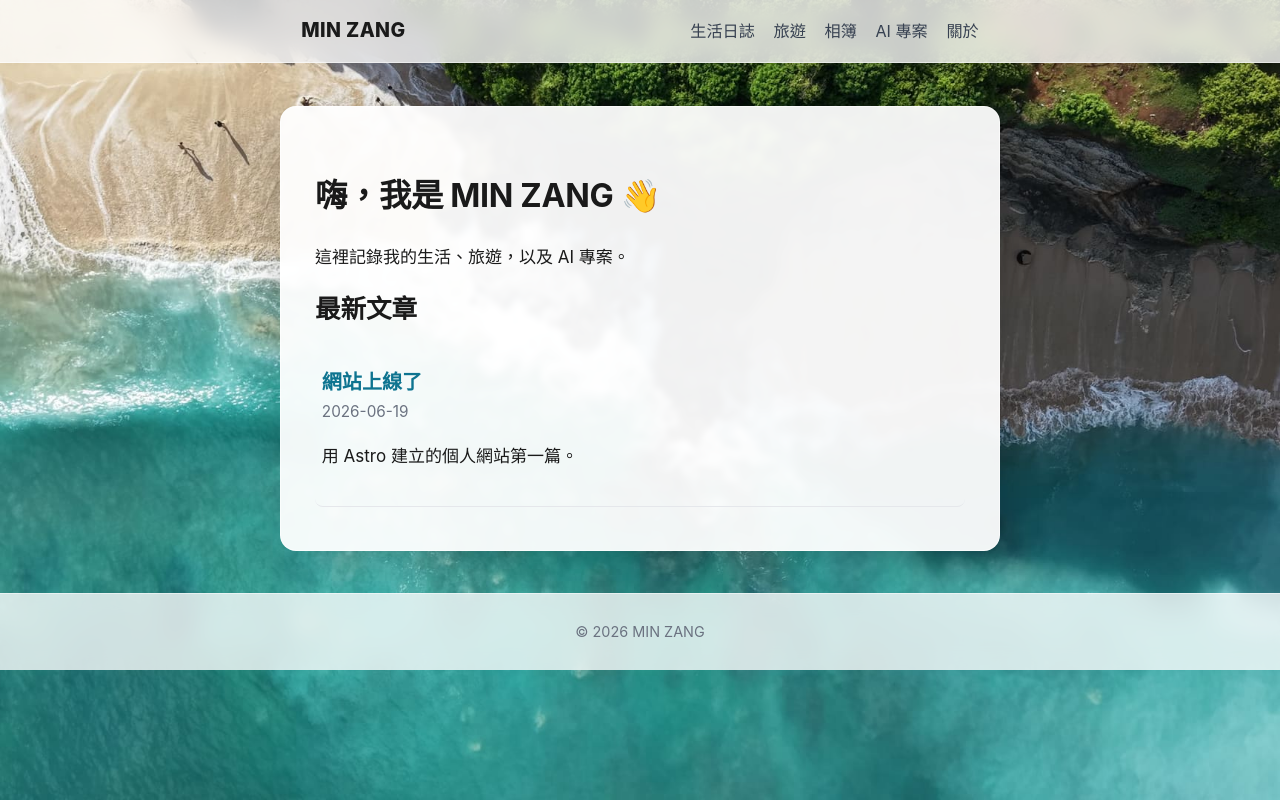
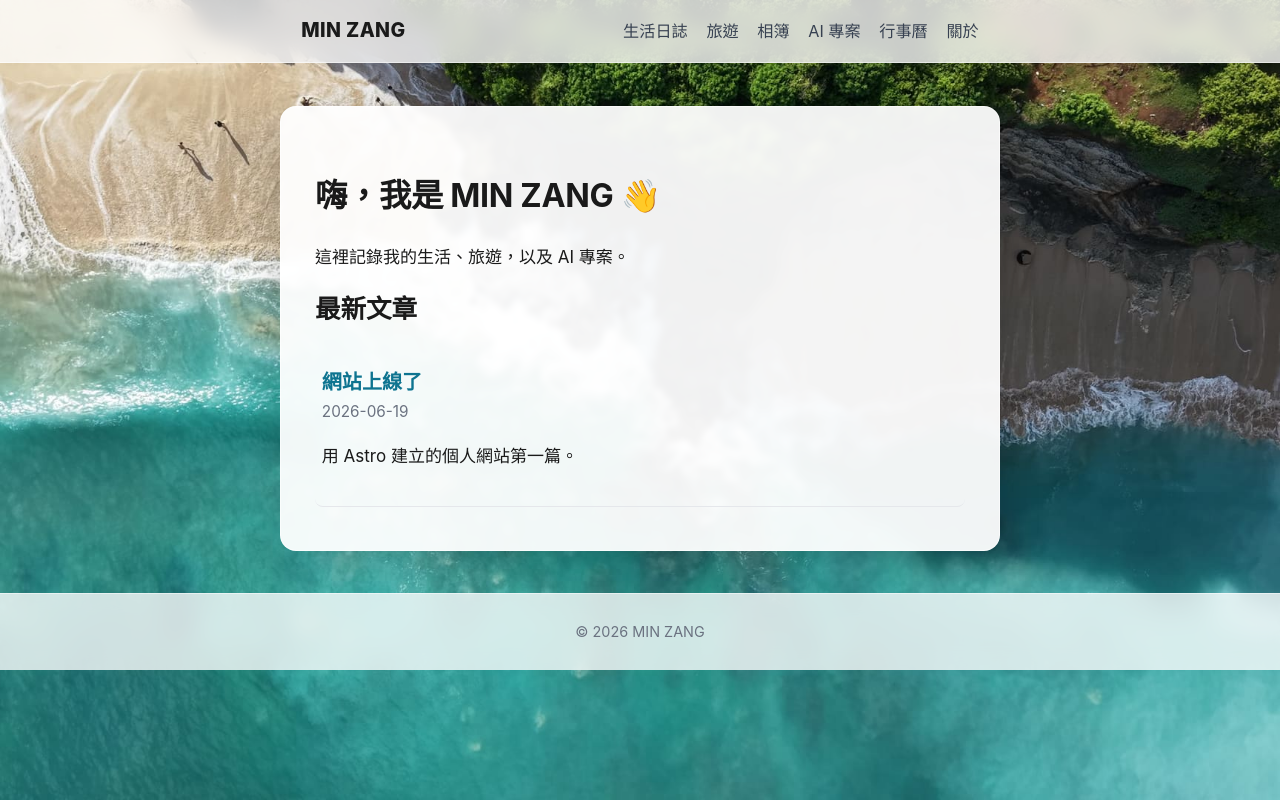
Before and after one commit to PLAYCLUB4215/playclub4215.github.io, an Astro site: page / in a window 1280 px wide. Built offline with nearby package versions, Linux system fonts and the light colour scheme; Astro itself is replaced by a stand-in of ours.

Commit message:
feat: calendar page (FullCalendar reading public Google Calendar, ocean theme, month+list views)

```diff
--- a/package.json
+++ b/package.json
@@ -12,6 +12,10 @@
     "astro": "astro"
   },
   "dependencies": {
+    "@fullcalendar/core": "^6.1.21",
+    "@fullcalendar/daygrid": "^6.1.21",
+    "@fullcalendar/google-calendar": "^6.1.21",
+    "@fullcalendar/list": "^6.1.21",
     "astro": "^6.4.7"
   }
 }
--- a/src/components/Nav.astro
+++ b/src/components/Nav.astro
@@ -4,6 +4,7 @@ const links = [
   { href: '/travel', label: '旅遊' },
   { href: '/albums', label: '相簿' },
   { href: '/projects', label: 'AI 專案' },
+  { href: '/calendar', label: '行事曆' },
   { href: '/about', label: '關於' },
 ];
 ---
--- a/src/styles/global.css
+++ b/src/styles/global.css
@@ -125,3 +125,25 @@ h1, h2, h3 { line-height: 1.25; font-weight: 700; }
 }
 .album-grid a:hover img { transform: translateY(-2px); box-shadow: 0 6px 18px rgba(0, 0, 0, 0.18); }
 .album-grid figcaption { font-size: 0.8rem; color: var(--color-muted); margin-top: 0.35rem; }
+
+/* 行事曆（FullCalendar）配色，融入站風 */
+#calendar {
+  --fc-border-color: #e8edf0;
+  --fc-today-bg-color: rgba(14, 116, 144, 0.08);
+  --fc-button-bg-color: var(--color-accent);
+  --fc-button-border-color: var(--color-accent);
+  --fc-button-hover-bg-color: var(--color-accent-strong);
+  --fc-button-hover-border-color: var(--color-accent-strong);
+  --fc-button-active-bg-color: var(--color-accent-strong);
+  --fc-button-active-border-color: var(--color-accent-strong);
+  --fc-list-event-hover-bg-color: rgba(14, 116, 144, 0.06);
+  font-size: 0.92rem;
+  margin-top: 1.25rem;
+}
+#calendar .fc-toolbar-title { font-size: 1.25rem; }
+#calendar .fc-col-header-cell-cushion,
+#calendar .fc-daygrid-day-number { color: var(--color-text); text-decoration: none; }
+@media (max-width: 600px) {
+  #calendar .fc-toolbar.fc-header-toolbar { flex-direction: column; gap: 0.5rem; }
+  #calendar .fc-toolbar-title { font-size: 1.1rem; }
+}
```
Also changed, not shown: src/config/calendar.ts (added, +7 -0 lines), src/pages/calendar.astro (added, +45 -0 lines), 1 other file.
